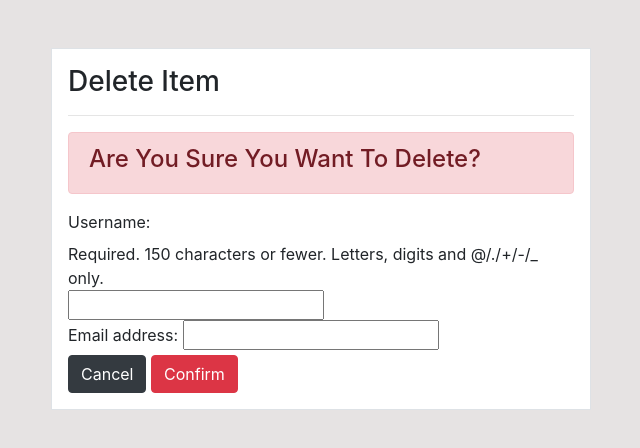
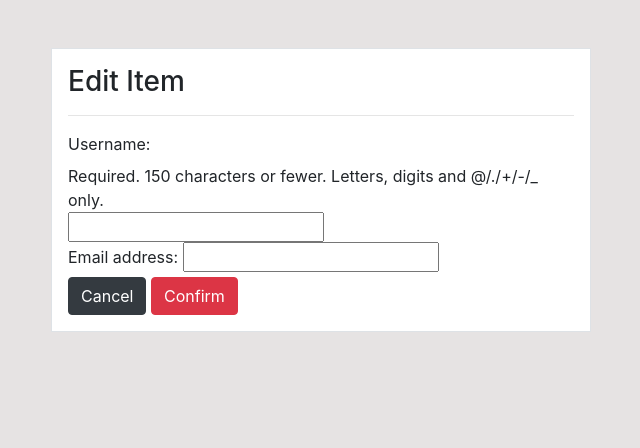
Before and after one commit to Anuoluwa-samuel/Auxanoproject, a Django app: template templates/dashboard/product_update.html in a window 1280 px wide. Shown: the part 56-504 px from the top of the page, without its empty margins (319-959 px from the left). Run offline with Django 5.2, Linux system fonts and the light colour scheme; the template is opened without the code that fills it: values that come from a table or form of the project are taken from there, others are empty.

Commit message:
Updated Changes

```diff
--- a/templates/dashboard/product_update.html
+++ b/templates/dashboard/product_update.html
@@ -6,12 +6,9 @@
     <div class="row mt-5">
         <div class="col-md-6 offset-md-3">
             <div class="border bg-white p-3">
-                <h3>Delete Item</h3>
+                <h3>Edit Item</h3>
                 <hr>
-                <div>
-                    <div class="alert alert-danger">
-                        <h4>Are You Sure You Want To Delete?</h4>
-                    </div>
+
                     <form method="POST">
                         {% csrf_token %}
                         {{ form }}
```
Also changed, not shown: db.sqlite3.
